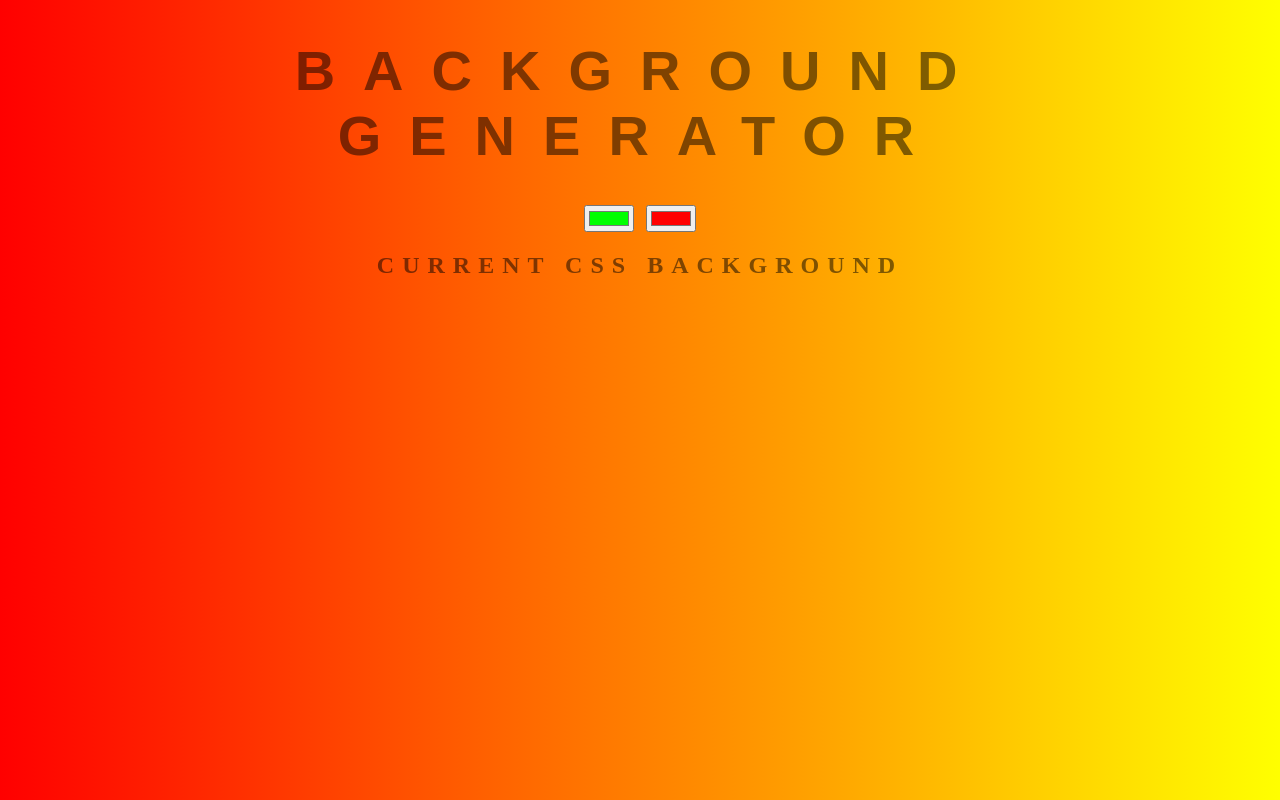
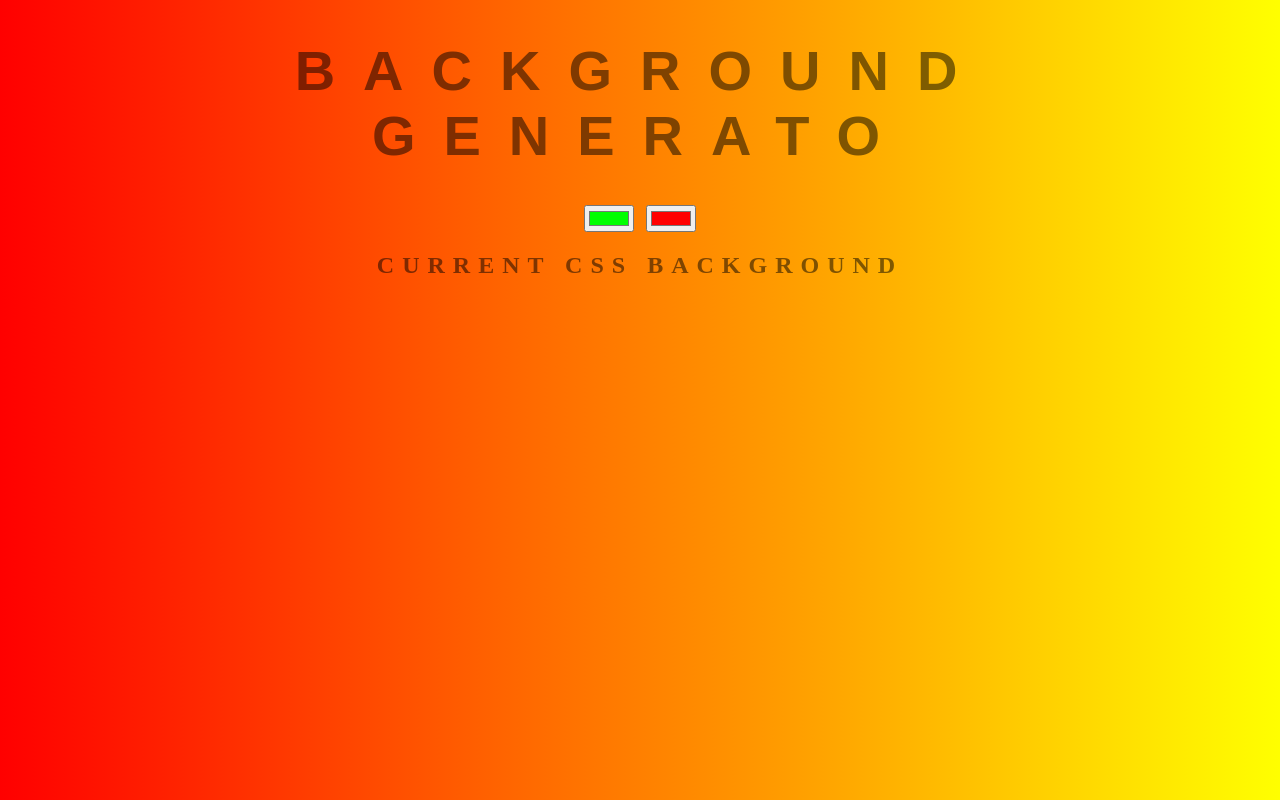
Before and after one commit to trottiemcqueen/Background-Generator, a website: page index.html in a window 1280 px wide. Drawn offline with Linux system fonts and the light colour scheme.

Commit message:
changed title

```diff
--- a/index.html
+++ b/index.html
@@ -5,7 +5,7 @@
 	<link rel="stylesheet" type="text/css" href="style.css">
 </head>
 <body id="gradient">
-	<h1>Background Generator</h1>
+	<h1>Background Generato</h1>
 	<input class="color1" type="color" name="color1" value="#00ff00">
 	<input class="color2" type="color" name="color2" value="#ff0000">
 	<h2>Current CSS Background</h2>
```
